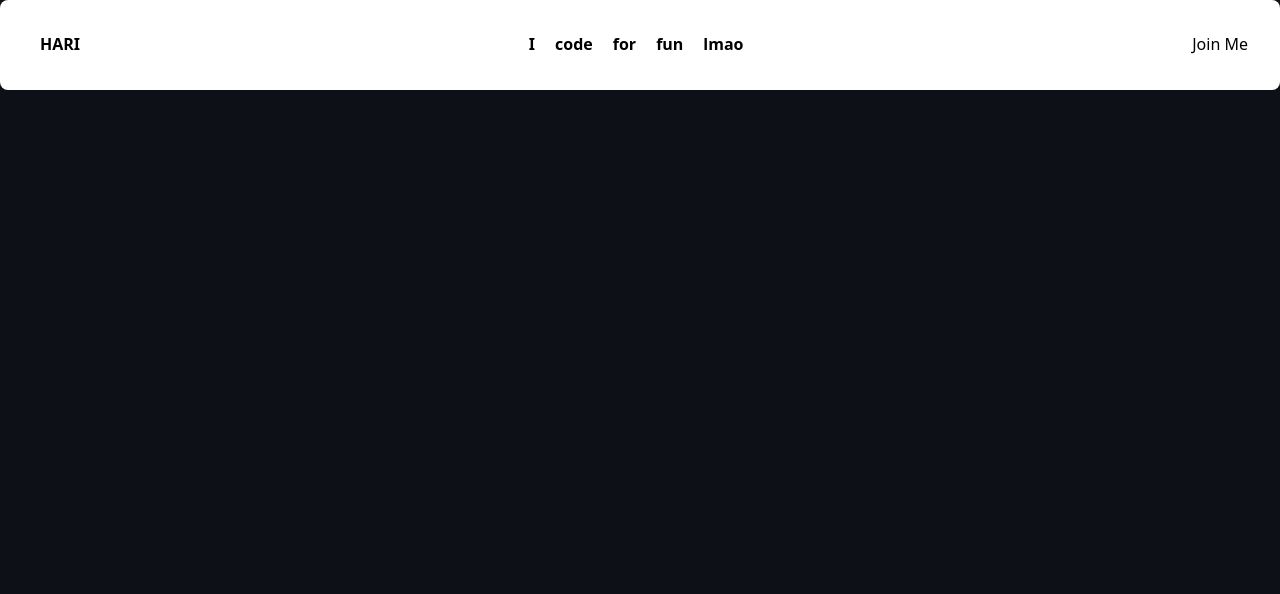
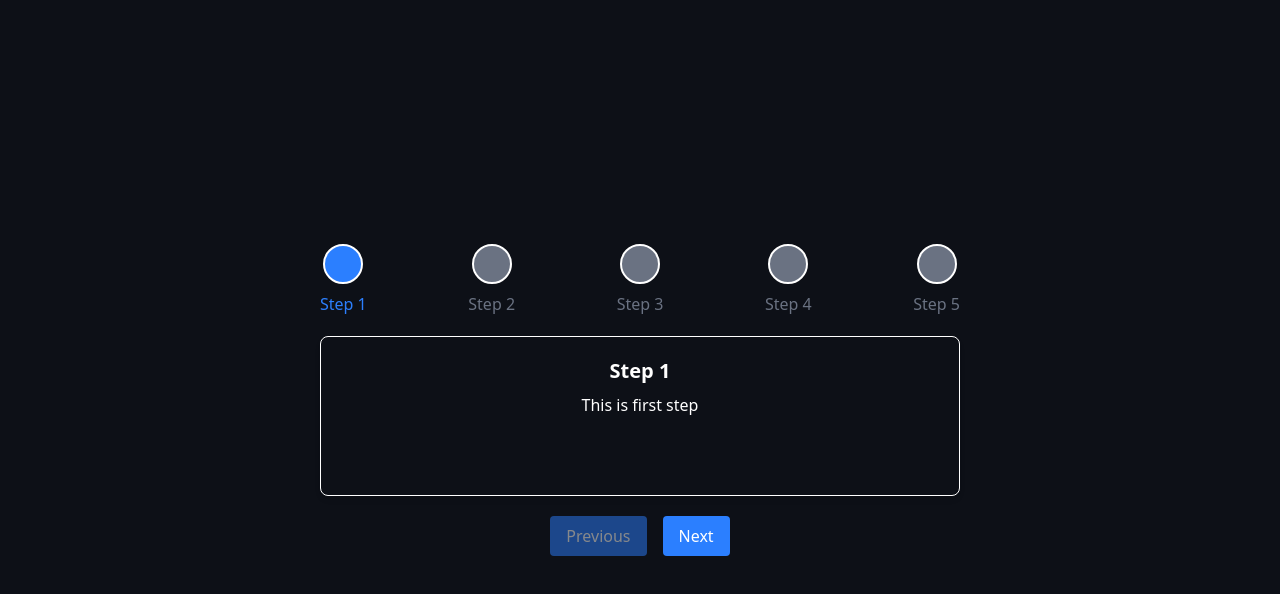
Before and after one commit to nothariharan/Motion_Components, a React (Vite) app: page / in a window 1280 px wide. Shown: the top 594 px of the page. Built offline with nearby package versions, Linux system fonts and the light colour scheme.

Commit message:
added a very advanced progress step counter bar and fin.

```diff
--- a/src/App.tsx
+++ b/src/App.tsx
@@ -30,6 +30,7 @@ import ScrollIndicator from "./projects/ScrollIndicator"
 import Loader from "./projects/Loader"
 import Carousel from "./projects/Carousel"
 import StickyNav from "./projects/StickyNav"
+import ProgressSteps from "./projects/ProgressSteps"
 const App = () => {
   return (
     <div>
@@ -90,7 +91,8 @@ const App = () => {
           {/* <div className="flex justify-center items-center h-screen w-full">
             <Sidebar />
           </div> */}
-          <StickyNav />
+          {/* <StickyNav /> */}
+          <ProgressSteps />
     </div>
   )
 }
--- /dev/null
+++ b/src/projects/ProgressSteps.tsx
@@ -0,0 +1,55 @@
+import { motion } from "motion/react";
+import { div } from "motion/react-client";
+import { useState } from "react";
+
+const steps = [
+    { title: 'Step 1', description: 'This is first step'},
+    {  title: 'Step 2', description: 'This is second step'},
+    {  title: 'Step 3', description: 'This is third step'},
+    {  title: 'Step 4', description: 'This is fourth step'},
+    {  title: 'Step 5', description: 'This is fifth step'},
+
+]
+
+
+const ProgressSteps = () => {
+    const nextStep = () => {
+        if (currentStep < steps.length -1) {
+            setCurrentStep(currentStep+1)
+        }
+    }
+    const prevStep = () => {
+        if (currentStep > 0){
+            setCurrentStep(currentStep-1)
+        }
+    }
+    const [currentStep,setCurrentStep] = useState(0)
+  return (
+    <div className="flex flex-col items-center p-5">
+        <div className="relative flex justify-between w-[40rem] mb-5">
+            <motion.div className="absolute h-1 bg-blue-500 mt-4" style={{ width: `${((currentStep +0)/steps.length)*130}%`, transition: 'width 0.3s ease'}} />
+
+                {steps.map((step,index)=>(
+                    <div key={index} className="flex flex-col items-center relative">
+                        <motion.div className={`h-10 w-10 flex justify-center items-center rounded-full border-2 ${index<= currentStep ? 'bg-blue-500' : 'bg-gray-500'}`} whileHover={{ scale:1.1}} transition={{ duration:0.2}}>
+                            { index < currentStep ? '✅': null}
+                        </motion.div>
+                        <p className={`mt-2 ${index <= currentStep ? 'text-blue-500' : 'text-gray-500'}`}>{step.title}</p>
+                    </div>
+                ))}
+
+        </div>
+
+        <motion.div className="text-center p-5 w-[40rem] h-[10rem] border rounded-lg shadow-md" key={currentStep} initial={{opacity:0,y:-20}} animate={{opacity:1,y:0}} exit={{opacity:0,y:-20}} transition={{ duration:0.3}}>
+                <h2 className="text-xl font-bold">{steps[currentStep].title}</h2>
+                <p className="mt-2">{steps[currentStep].description}</p>
+        </motion.div>
+
+        <div className="flex mt-5 space-x-4">
+            <button onClick={prevStep} className={`px-4 py-2 text-white bg-blue-500 rounded ${currentStep === 0 ? 'opacity-50 cursor-not-allowed':''}`}>Previous</button>
+            <button onClick={nextStep} className={`px-4 py-2 text-white bg-blue-500 rounded ${currentStep === steps.length - 1 ? "opacity-50 cursor-not-allowed":""}`} disabled={currentStep === steps.length - 1}>Next</button>
+        </div>
+    </div>
+  )
+}
+export default ProgressSteps
```
